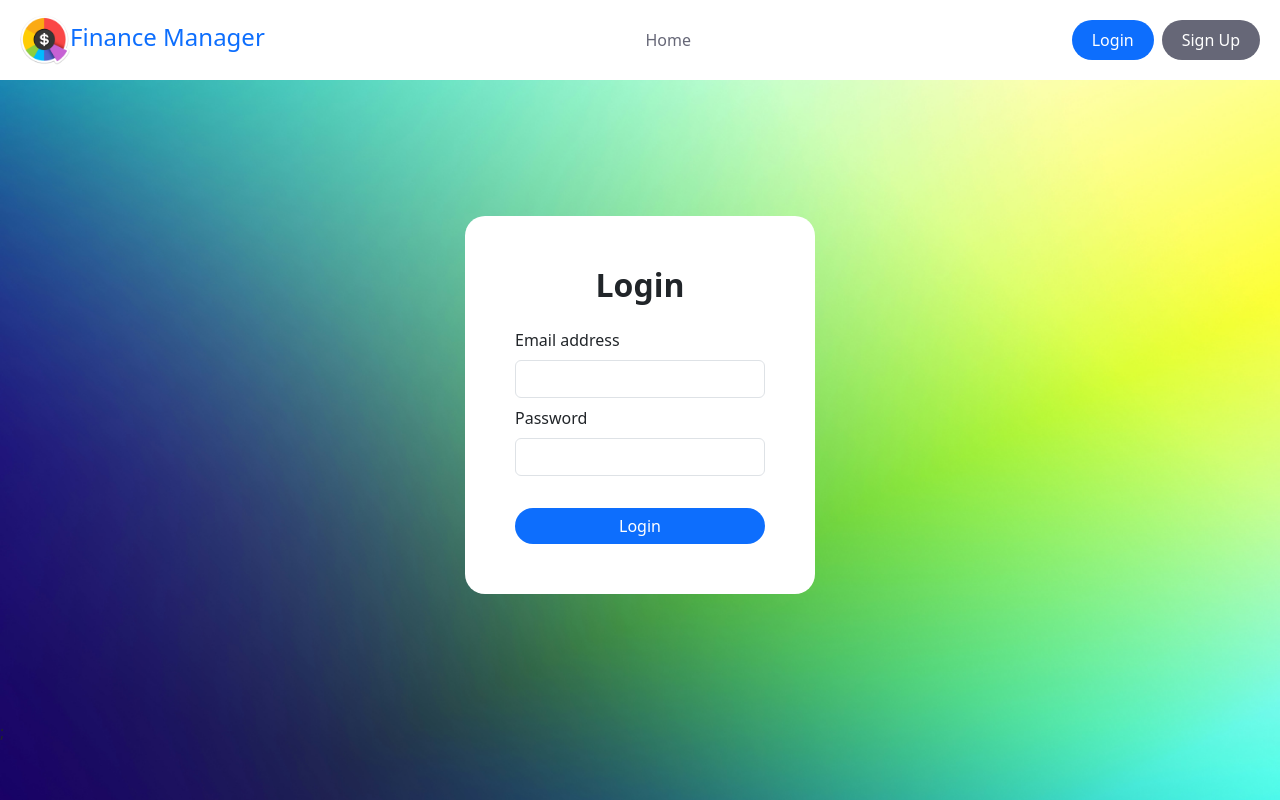
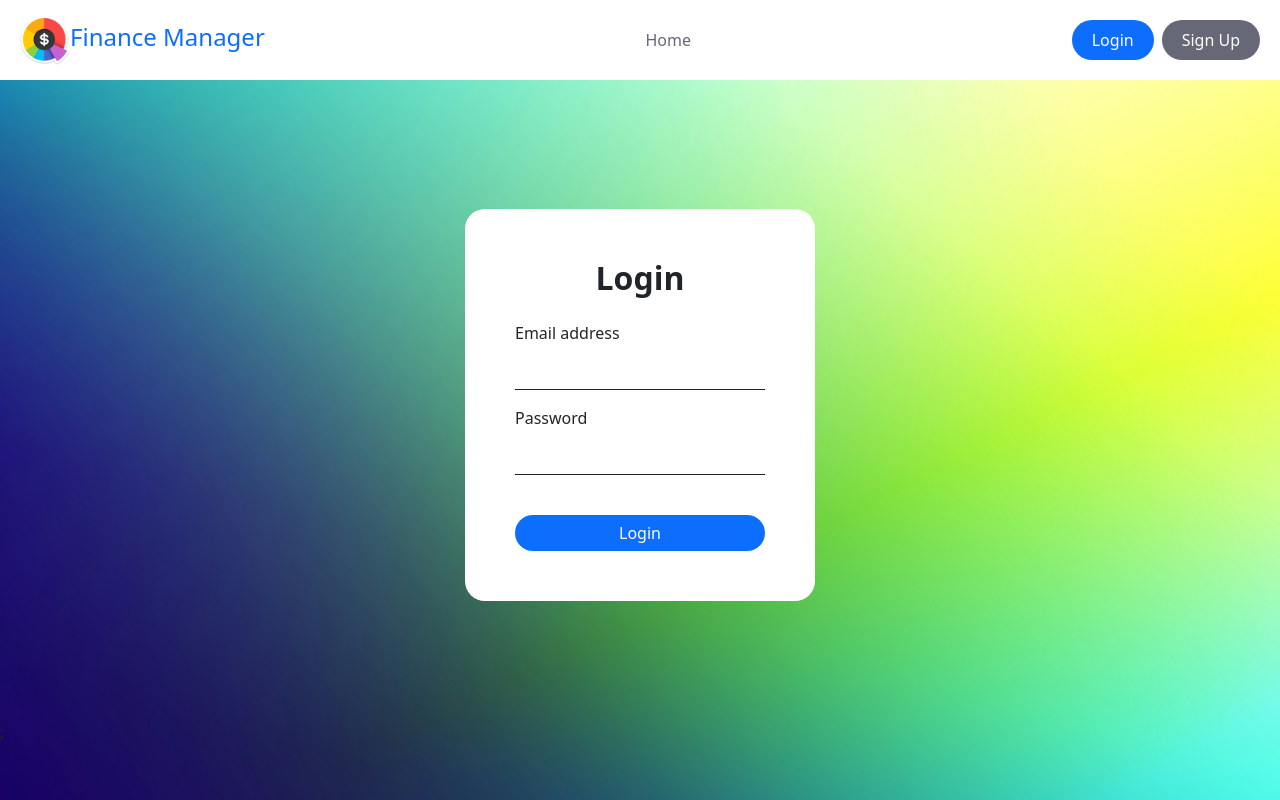
Before and after one commit to inoshishi-bohdan/FinanceManager, a React (Vite) app: page /login in a window 1280 px wide. Built offline with nearby package versions, Linux system fonts and the light colour scheme.

Commit message:
fix: using AuthInput

```diff
--- a/src/components/ui/LoginForm.jsx
+++ b/src/components/ui/LoginForm.jsx
@@ -1,5 +1,5 @@
 import ErrorBox from "./ErrorBox";
-import Input from "./Input";
+import AuthInput from "./AuthInput";
 import { login } from "../../util/http";
 import useMyMutation from "../../hooks/useMyMutation";
 import { setAccessToken, setRefreshToken } from "../../util/auth";
@@ -35,8 +35,8 @@ export default function LoginForm() {
       <form className='auth' onSubmit={handleSubmit}>
          <h4 className='text-center auth mb-4'>Login</h4>
          {responseMessage && responseMessage.message && <ErrorBox message={responseMessage.message} errors={responseMessage.errors} />}
-         <Input required type="email" label='Email address' name='email' id='email' />
-         <Input required type="password" label='Password' name='password' id='password' />
+         <AuthInput required type="email" label='Email address' name='email' id='email' />
+         <AuthInput required type="password" label='Password' name='password' id='password' />
          <button type="submit" className={`btn btn-primary auth mt-4`} disabled={isPending}>
             {isPending ? 'Submitting...' : 'Login'}
          </button>
--- a/src/components/ui/RegisterForm.jsx
+++ b/src/components/ui/RegisterForm.jsx
@@ -1,6 +1,6 @@
 import { useNavigate } from "react-router-dom";
 import ErrorBox from "./ErrorBox";
-import Input from "./Input";
+import AuthInput from "./AuthInput";
 import { register } from "../../util/http";
 import useMyMutation from "../../hooks/useMyMutation";
 import { showSuccessNotification } from "../../util/notification";
@@ -31,9 +31,9 @@ export default function RegisterForm() {
       <form className='auth' onSubmit={handleSubmit}>
          <h4 className='text-center auth mb-4'>Sign Up</h4>
          {responseMessage && responseMessage.message && <ErrorBox message={responseMessage.message} errors={responseMessage.errors} />}
-         <Input required type="text" label='User name' name='userName' id='userName' />
-         <Input required type="email" label='Email address' name='email' id='email' />
-         <Input required type="password" label='Password' name='password' id='password' />
+         <AuthInput required type="text" label='User name' name='userName' id='userName' />
+         <AuthInput required type="email" label='Email address' name='email' id='email' />
+         <AuthInput required type="password" label='Password' name='password' id='password' />
          <button type="submit" className={`btn btn-primary auth mt-4`} disabled={isPending}>
             {isPending ? 'Submitting...' : 'Sign Up'}
          </button>
```
